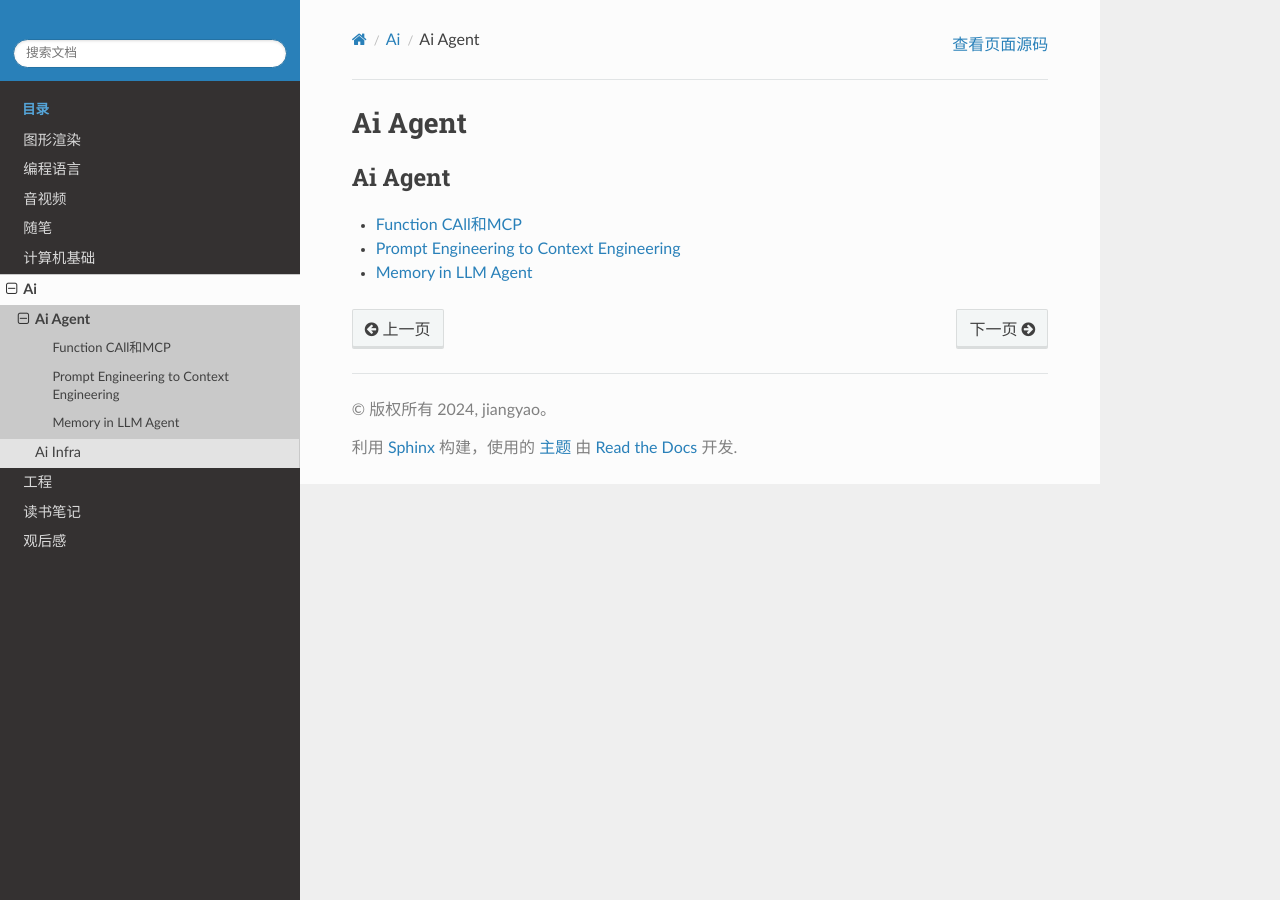
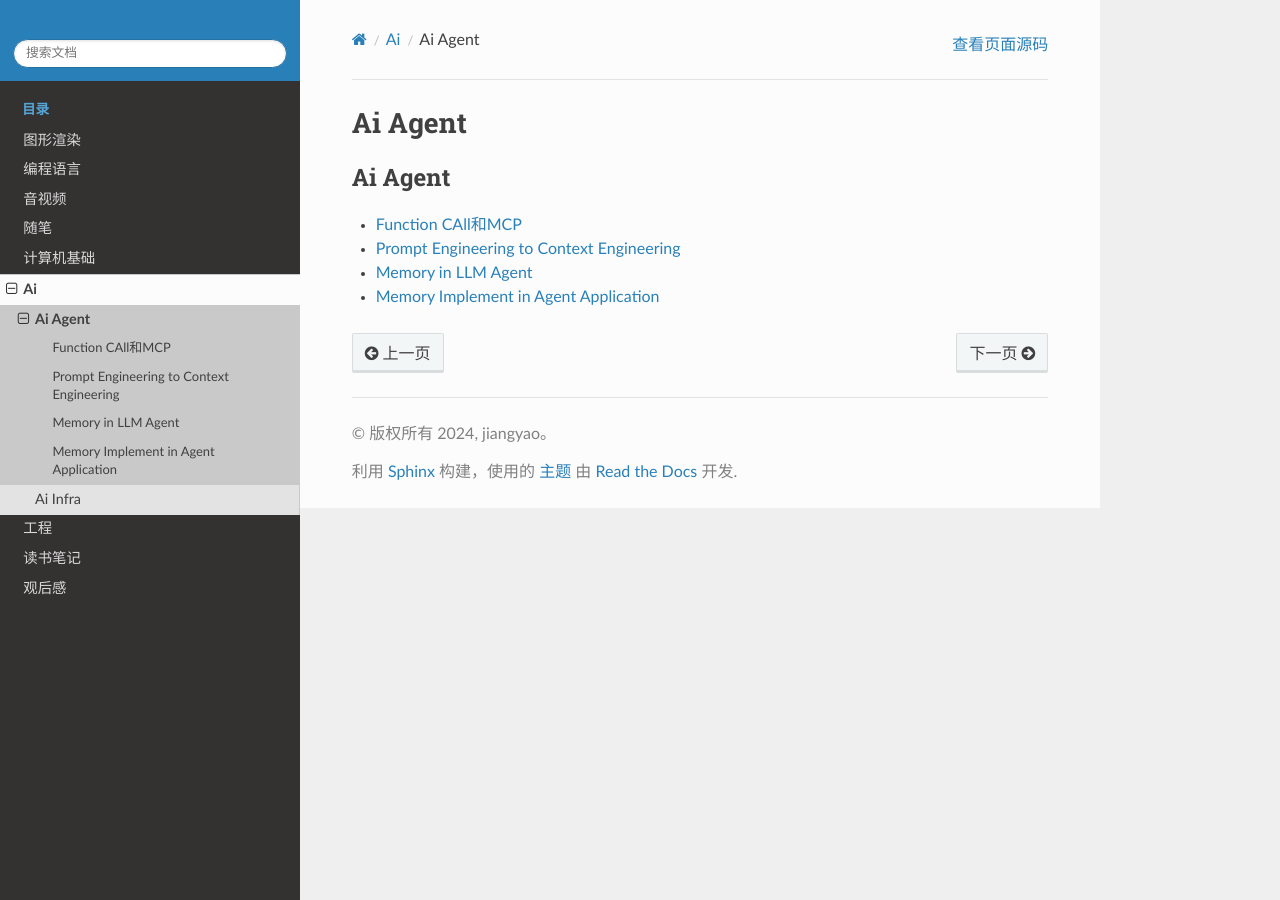
Before and after one commit to grayondream/MyNote, a Sphinx documentation site: the page built from source/docs/AI/Agent/index.rst, in a window 1280 px wide. Built offline with Sphinx 7.4.7 and the Read the Docs theme 3.1.0, drawn with Linux system fonts in a browser that asks for light colours.

Commit message:
feat: add doc Memory Implement in Agent Application

```diff
--- /dev/null
+++ b/source/docs/AI/Agent/Memory Implement in Agent Application.md
@@ -0,0 +1 @@
+# Memory Implement in Agent Application
--- a/source/docs/AI/Agent/index.rst
+++ b/source/docs/AI/Agent/index.rst
@@ -8,3 +8,4 @@ Ai Agent
    Function CAll和MCP
    Prompt Engineering to Context Engineering
    Memory in LLM Agent
+   Memory Implement in Agent Application
```
